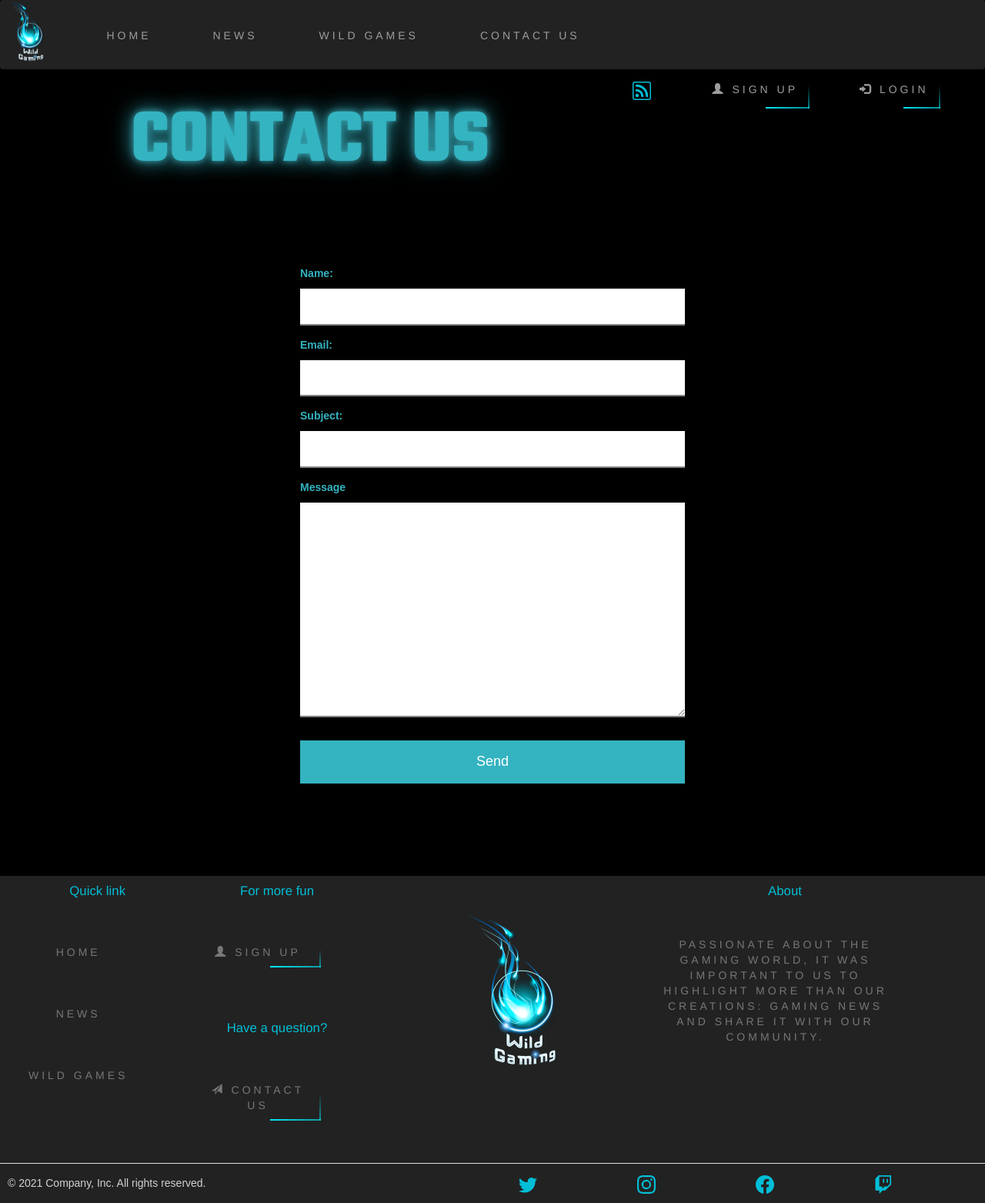
After one commit to codesolidaire/-lyon-php-2111-projet2-gaming, a PHP site: template src/View/Contact/_contact.html.twig in a window 1280 px wide. The commit adds this page. Shown: the top 1563 px of the page at 77% size. Run offline with PHP 8.4, Linux system fonts and the light colour scheme; the template is opened without the code that fills it, so the values that code supplies are empty; some libraries are stand-ins or nearby versions.

Commit message:
contact form is finis

```diff
--- /dev/null
+++ b/src/View/Contact/_contact.html.twig
@@ -0,0 +1,29 @@
+{% extends 'layout.html.twig' %}
+{% block stylesheet %}
+        <meta charset="utf-8">
+        <title>ContactUs</title>
+    <link rel="stylesheet" href="https://maxcdn.bootstrapcdn.com/bootstrap/3.4.1/css/bootstrap.min.css">
+    <link href="https://fonts.googleapis.com/css?family=Teko:700&amp;display=swap" rel="stylesheet">
+        <link rel="stylesheet" href="/assets/css/contact.css">
+        <link rel="stylesheet" href="/assets/css/home.css">
+        <link rel="stylesheet" href="/assets/css/custom.css">
+{% endblock %}
+{% block content %}
+    <h1 class="header">Contact Us</h1>
+    <div class="contact">
+<form action="" method="POST">
+    <label for="name">Name:</label>
+    <input type="text" name="name" id="name">
+    <label for="email">Email:</label>
+    <input type="email" name="email" id="email">
+    <label for="subject">Subject:</label>
+    <input type="text" name="subject" id="subject">
+    <label for="message">Message</label>
+    <textarea name="message" cols="30" rows="10"></textarea>
+    <input type="submit" name="Send" value="Send">
+</form>
+    </div>
+{% endblock %}
+{% block javascript %}
+<script src="https://cdn.jsdelivr.net/npm/bootstrap@5.1.3/dist/js/bootstrap.bundle.min.js" integrity="sha384-ka7Sk0Gln4gmtz2MlQnikT1wXgYsOg+OMhuP+IlRH9sENBO0LRn5q+8nbTov4+1p" crossorigin="anonymous"></script>
+{% endblock %}
--- a/src/routes.php
+++ b/src/routes.php
@@ -23,4 +23,5 @@ return [
     'news/delete' => ['NewsController', 'delete',],
     'game/showGame' => ['GameController', 'showGame', ['id']],
     'news/addComment' => ['CommentController', 'addComment'],
+    'contact' => ['ContactController', 'sendMail'],
 ];
```
Also changed, not shown: src/Controller/ContactController.php (added, +23 -0 lines), public/assets/css/contact.css (added), 1 other file.
